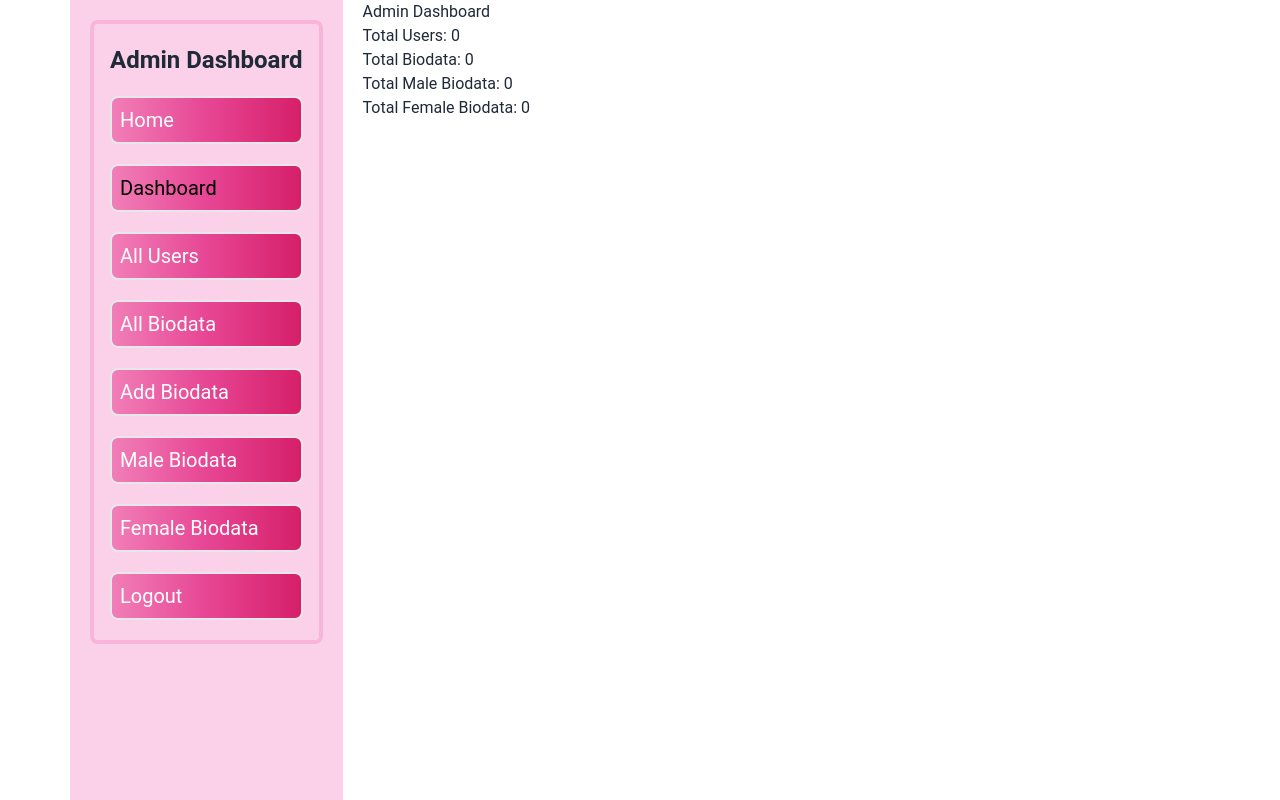
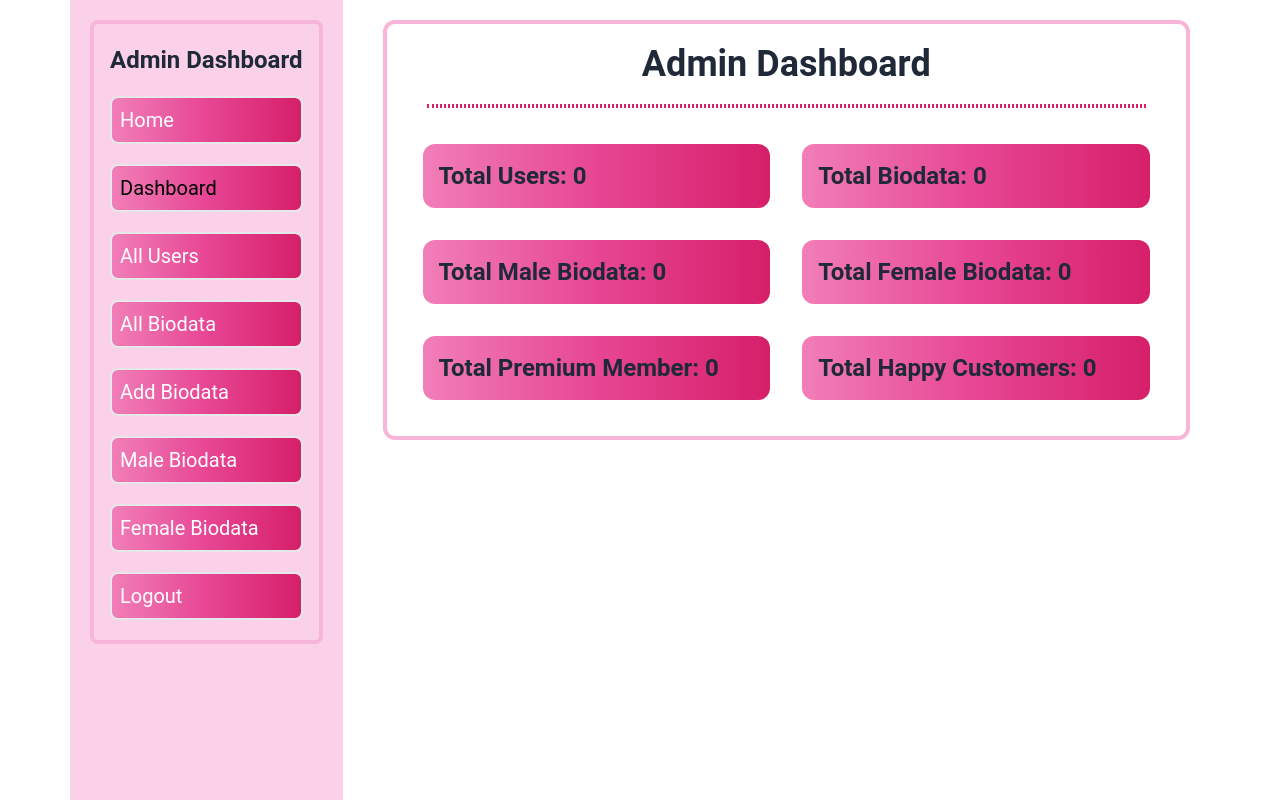
Before and after one commit to TanvirRahman888/LoveLink-Client, a React (Vite) app: page /dashboard/dashboard in a window 1280 px wide. Built offline with nearby package versions, Linux system fonts and the light colour scheme; no server answers; sample sign-in values are in the browser's storage.

Commit message:
Admin Dashboard Update

```diff
--- a/src/Dashboard/AdminDashboard/AdminDashboard.jsx
+++ b/src/Dashboard/AdminDashboard/AdminDashboard.jsx
@@ -1,5 +1,6 @@
 import { useQuery } from "@tanstack/react-query";
 import useAxiosSecure from "../../Hooks/useAxiosSecure";
+import { Link } from "react-router-dom";
 
 const AdminDashboard = () => {
     const axiosSecure = useAxiosSecure();
@@ -35,13 +36,33 @@ const AdminDashboard = () => {
             return res.data;
         }
     });
+    const { data: premiummember = [], } = useQuery({
+        queryKey: ['premiummember'],
+        queryFn: async () => {
+            const res = await axiosSecure.get('/premiummember');
+            return res.data;
+        }
+    });
+    const { data: successstory = [], } = useQuery({
+        queryKey: ['successstory'],
+        queryFn: async () => {
+            const res = await axiosSecure.get('/successstory');
+            return res.data;
+        }
+    });
     return (
-        <div>
-            <h2>Admin Dashboard</h2>
-            <p>Total Users: {users.length}</p>
-            <p>Total Biodata: {allBiodata.length}</p>
-            <p>Total Male Biodata: {maleBiodata.length}</p>
-            <p>Total Female Biodata: {femaleBiodata.length}</p>
+        <div className="p-5 m-5 border-4 border-pink-300 rounded-xl">
+            <h2 className="text-center font-bold text-4xl">Admin Dashboard</h2>
+            <hr className="border-2 border-dotted border-pink-600 m-5"/>
+            <div className="grid grid-cols-1 md:grid-cols-2 justify-evenly">
+
+                <Link to={'/dashboard/alluser'} className=" m-4"> <div className="bg-gradient-to-r from-pink-400 via-pink-500 to-pink-600 text-2xl font-bold p-4 rounded-xl"><p>Total Users: {users.length}</p></div></Link>
+                <Link to={'/dashboard/allbiodata'} className=" m-4"> <div className="bg-gradient-to-r from-pink-400 via-pink-500 to-pink-600 text-2xl font-bold p-4 rounded-xl"><p>Total Biodata: {allBiodata.length}</p></div></Link>
+                <Link to={'/dashboard/malebiodata'} className=" m-4"> <div className="bg-gradient-to-r from-pink-400 via-pink-500 to-pink-600 text-2xl font-bold p-4 rounded-xl"><p>Total Male Biodata: {maleBiodata.length}</p></div></Link>
+                <Link to={'/dashboard/femalebiodata'} className=" m-4"> <div className="bg-gradient-to-r from-pink-400 via-pink-500 to-pink-600 text-2xl font-bold p-4 rounded-xl"><p>Total Female Biodata: {femaleBiodata.length}</p></div></Link>
+                <Link to={''} className=" m-4"> <div className="bg-gradient-to-r from-pink-400 via-pink-500 to-pink-600 text-2xl font-bold p-4 rounded-xl"><p>Total Premium Member: {premiummember.length}</p></div></Link>
+                <Link to={''} className=" m-4"> <div className="bg-gradient-to-r from-pink-400 via-pink-500 to-pink-600 text-2xl font-bold p-4 rounded-xl"><p>Total Happy Customers: {successstory.length}</p></div></Link>
+            </div>
         </div>
     );
 };
```
